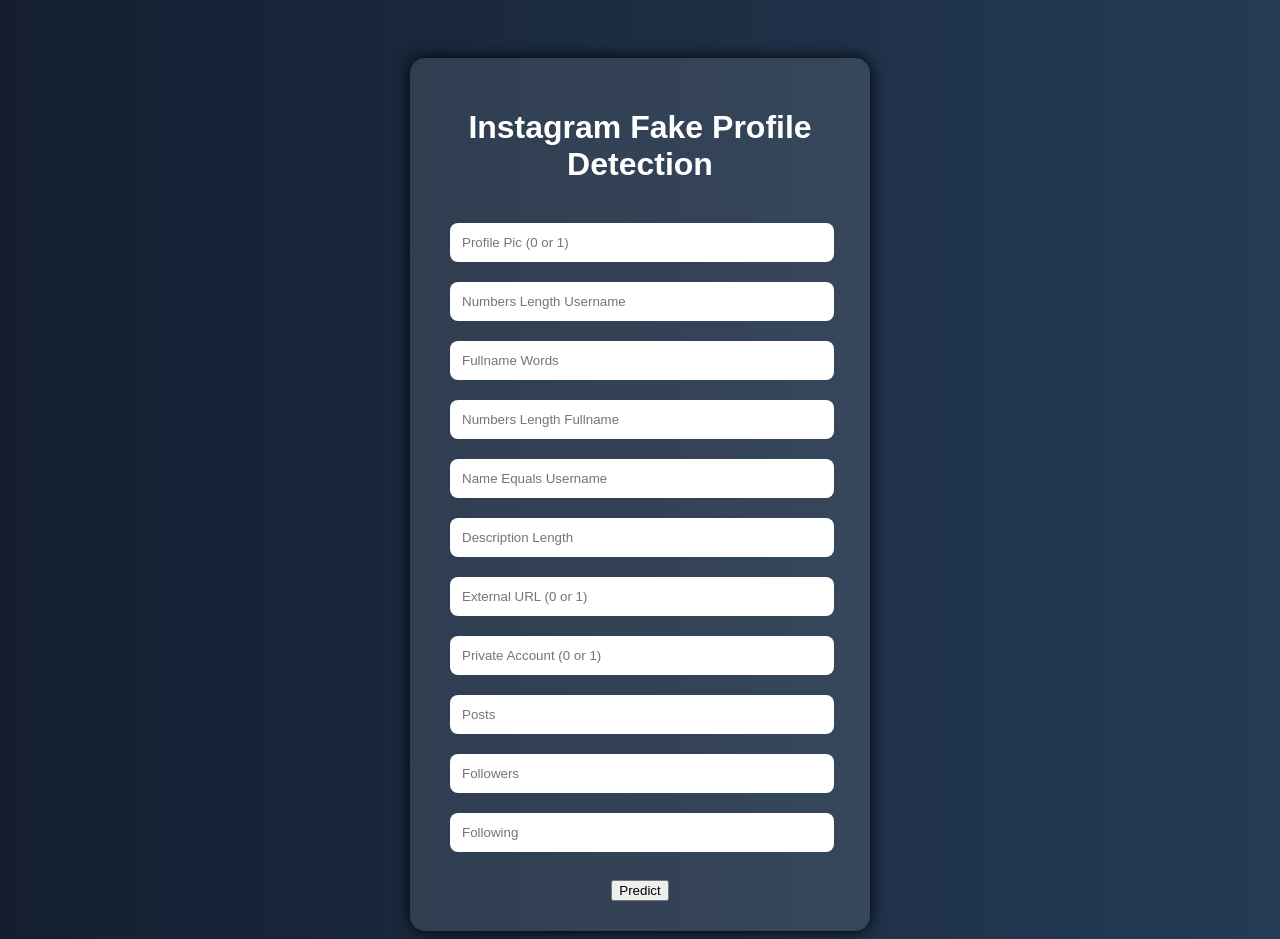
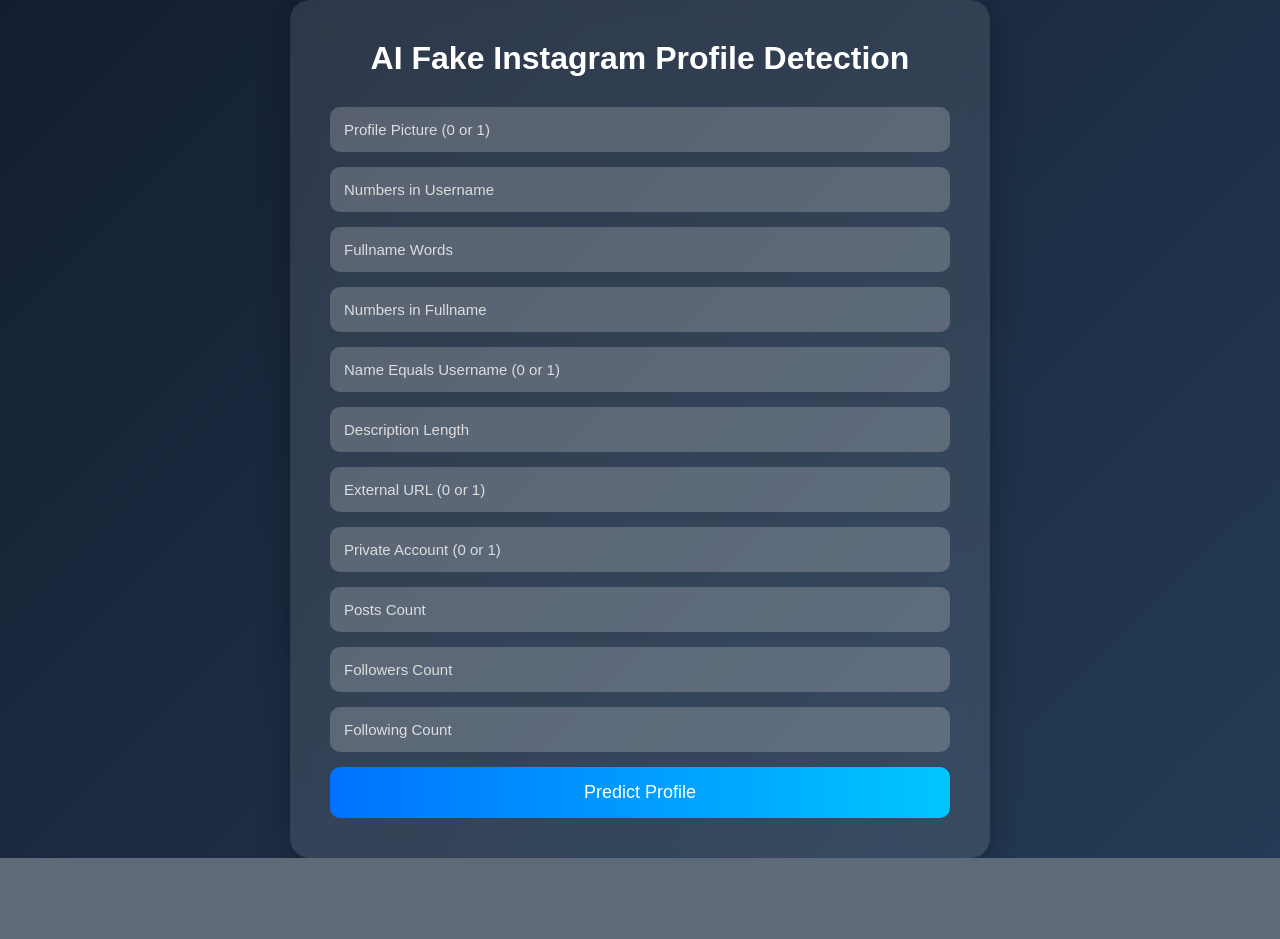
Before and after one commit to ammuBohra/AI-Fake-Profile-Detection-System, a Flask app: page / in a window 1280 px wide. After the commit the page ends 858 px from the top, so only its background shows below. Run offline with Flask 3, Linux system fonts and the light colour scheme; parts of the project's set-up code (start-up, migrations or seed data) failed here and were passed over.

Commit message:
Upgraded Flask UI with modern glassmorphism design

```diff
--- a/app/templates/index.html
+++ b/app/templates/index.html
@@ -1,103 +1,214 @@
 <!DOCTYPE html>
-<html>
+<html lang="en">
 
 <head>
-    <title>Fake Profile Detection</title>
-</head>
+
+    <meta charset="UTF-8">
+    <meta name="viewport" content="width=device-width, initial-scale=1.0">
+
+    <title>AI Fake Profile Detection</title>
 
     <style>
 
+        *{
+            margin: 0;
+            padding: 0;
+            box-sizing: border-box;
+        }
+
         body{
-        font-family: Arial;
-        background: linear-gradient(to right, #141e30, #243b55);
-        color: white;
-        text-align: center;
-        padding-top: 50px;
+            font-family: Arial, sans-serif;
+            min-height: 100vh;
+            display: flex;
+            justify-content: center;
+            align-items: center;
+
+            background: linear-gradient(
+                135deg,
+                #141e30,
+                #243b55
+            );
         }
 
         .container{
-        width: 400px;
-        margin: auto;
-        background: rgba(255, 255, 255, 0.1);
-        padding: 30px;
-        border-radius: 15px;
-        box-shadow: 0px 0px 15px black;
+
+            width: 90%;
+            max-width: 700px;
+
+            padding: 40px;
+
+            border-radius: 20px;
+
+            background: rgba(255,255,255,0.1);
+
+            backdrop-filter: blur(10px);
+
+            box-shadow: 0 8px 32px rgba(0,0,0,0.3);
+
+            color: white;
+
+            animation: fadeIn 1s ease;
         }
 
         h1{
+            text-align: center;
             margin-bottom: 30px;
+            font-size: 32px;
+        }
+
+        .form-group{
+            margin-bottom: 15px;
         }
 
         input{
-        width: 90%;
-        padding: 12px;
-        margin: 10px;
+
+            width: 100%;
+
+            padding: 14px;
+
             border: none;
-        border-radius: 8px;
+
+            border-radius: 10px;
+
+            outline: none;
+
+            font-size: 15px;
+
+            background: rgba(255,255,255,0.2);
+
+            color: white;
+        }
+
+        input::placeholder{
+            color: #ddd;
+        }
+
+        button{
+
+            width: 100%;
+
+            padding: 15px;
+
+            border: none;
+
+            border-radius: 10px;
+
+            background: #00c6ff;
+
+            background: linear-gradient(
+                to right,
+                #0072ff,
+                #00c6ff
+            );
+
+            color: white;
+
+            font-size: 18px;
+
+            cursor: pointer;
+
+            transition: 0.3s;
         }
 
         button:hover{
-        background: #0072ff;
+
+            transform: scale(1.03);
+
+            box-shadow: 0 0 20px rgba(0,198,255,0.5);
         }
 
         .result{
-        margin-top: 20px;
-        padding: 15px;
-        border-radius: 10px;
-        font-size: 20px;
+
+            margin-top: 25px;
+
+            text-align: center;
+
+            font-size: 24px;
+
             font-weight: bold;
         }
 
-    .fake{
-        background-color: #ff4d4d;
+        @keyframes fadeIn{
+
+            from{
+                opacity: 0;
+                transform: translateY(20px);
             }
 
-    .real{
-        background-color: #00cc66;
+            to{
+                opacity: 1;
+                transform: translateY(0);
+            }
         }
 
     </style>
 
+</head>
 
 <body>
 
     <div class="container">
 
-        <h1>Instagram Fake Profile Detection</h1>
+        <h1>AI Fake Instagram Profile Detection</h1>
 
         <form action="/predict" method="POST">
 
-            <input type="number" name="profile_pic" placeholder="Profile Pic (0 or 1)" required>
+            <div class="form-group">
+                <input type="number" name="profile_pic" placeholder="Profile Picture (0 or 1)" required>
+            </div>
 
-            <input type="number" name="nums_length_username" placeholder="Numbers Length Username" required>
+            <div class="form-group">
+                <input type="number" name="nums_length_username" placeholder="Numbers in Username" required>
+            </div>
 
+            <div class="form-group">
                 <input type="number" name="fullname_words" placeholder="Fullname Words" required>
+            </div>
 
-            <input type="number" name="nums_length_fullname" placeholder="Numbers Length Fullname" required>
+            <div class="form-group">
+                <input type="number" name="nums_length_fullname" placeholder="Numbers in Fullname" required>
+            </div>
 
-            <input type="number" name="name_equals_username" placeholder="Name Equals Username" required>
+            <div class="form-group">
+                <input type="number" name="name_equals_username" placeholder="Name Equals Username (0 or 1)" required>
+            </div>
 
+            <div class="form-group">
                 <input type="number" name="description_length" placeholder="Description Length" required>
+            </div>
 
+            <div class="form-group">
                 <input type="number" name="external_URL" placeholder="External URL (0 or 1)" required>
+            </div>
 
+            <div class="form-group">
                 <input type="number" name="private" placeholder="Private Account (0 or 1)" required>
+            </div>
 
-            <input type="number" name="posts" placeholder="Posts" required>
+            <div class="form-group">
+                <input type="number" name="posts" placeholder="Posts Count" required>
+            </div>
 
-            <input type="number" name="followers" placeholder="Followers" required>
+            <div class="form-group">
+                <input type="number" name="followers" placeholder="Followers Count" required>
+            </div>
 
-            <input type="number" name="following" placeholder="Following" required>
-            <br><br>
+            <div class="form-group">
+                <input type="number" name="following" placeholder="Following Count" required>
+            </div>
 
-            <button type="submit">Predict</button>
+            <button type="submit">
+                Predict Profile
+            </button>
 
         </form>
 
+        <div>
             {% if prediction_text %}
             <h2>{{ prediction_text }}</h2>
 
             {% endif %}
+        </div>
 
     </div>
 </body>
```
Lines whose indentation alone changed are shown as unchanged.
